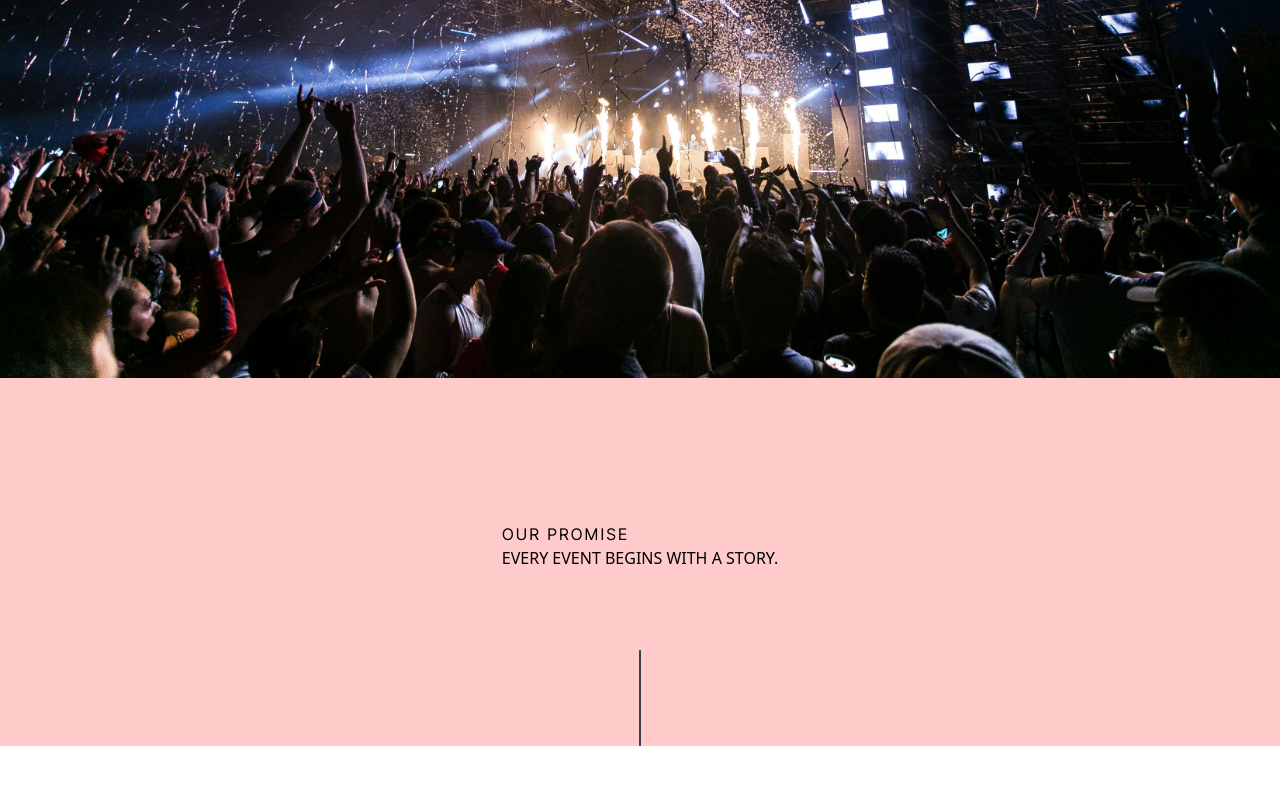
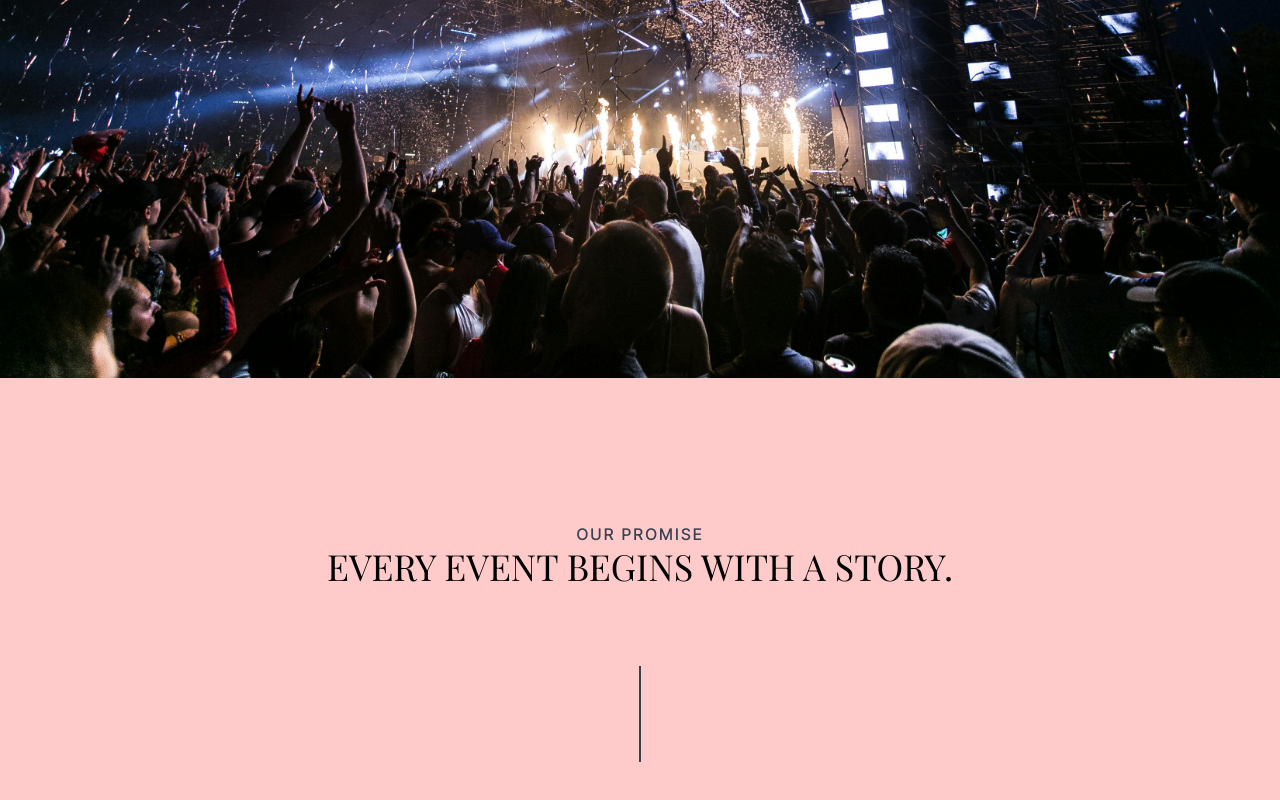
Before and after one commit to angelojon/amv-website, a React (Create React App) app: page / in a window 1280 px wide. Shown: the part 422-1222 px from the top of the page. Before the commit the page ends 1168 px from the top, so only its background shows below. Built offline with nearby package versions, Linux system fonts and the light colour scheme.

Commit message:
2nd part homepage

```diff
--- a/src/pages/index.js
+++ b/src/pages/index.js
@@ -2,7 +2,8 @@ import React from "react";
 
 function Homepage() {
   return (
-    <div className="bg-red-200 truncate">
+    <div className="bg-red-200">
+      <div className="truncate scroll-smooth">
         <div
           className="bg-cover bg-center min-h-screen flex items-center justify-center"
           style={{
@@ -12,16 +13,21 @@ function Homepage() {
           <h1 className="text-white font-bold text-4xl">Hello</h1>
         </div>
 
-      <div className="w-screen flex flex-col items-center mt-36 justify-center">
-        <div>
-          <p className="inter tracking-widest">OUR PROMISE</p>
-          <h1>EVERY EVENT BEGINS WITH A STORY.</h1>
-        </div>
+        <div className="min-h-screen w-screen flex flex-col items-center mt-36">
+          <div className="flex flex-col items-center">
+            <p className="inter tracking-widest text-gray-700 font-medium">
+              OUR PROMISE
+            </p>
+            <p className="playfair text-4xl ">
+              EVERY EVENT BEGINS WITH A STORY.
+            </p>
 
             <div className="w-0.5 bg-gray-700 min-h-24 mt-20"></div>
           </div>
+        </div>
 
         <div className="bg-red-200"> </div>
+      </div>
     </div>
   );
 }
```
Lines whose indentation alone changed are shown as unchanged.
